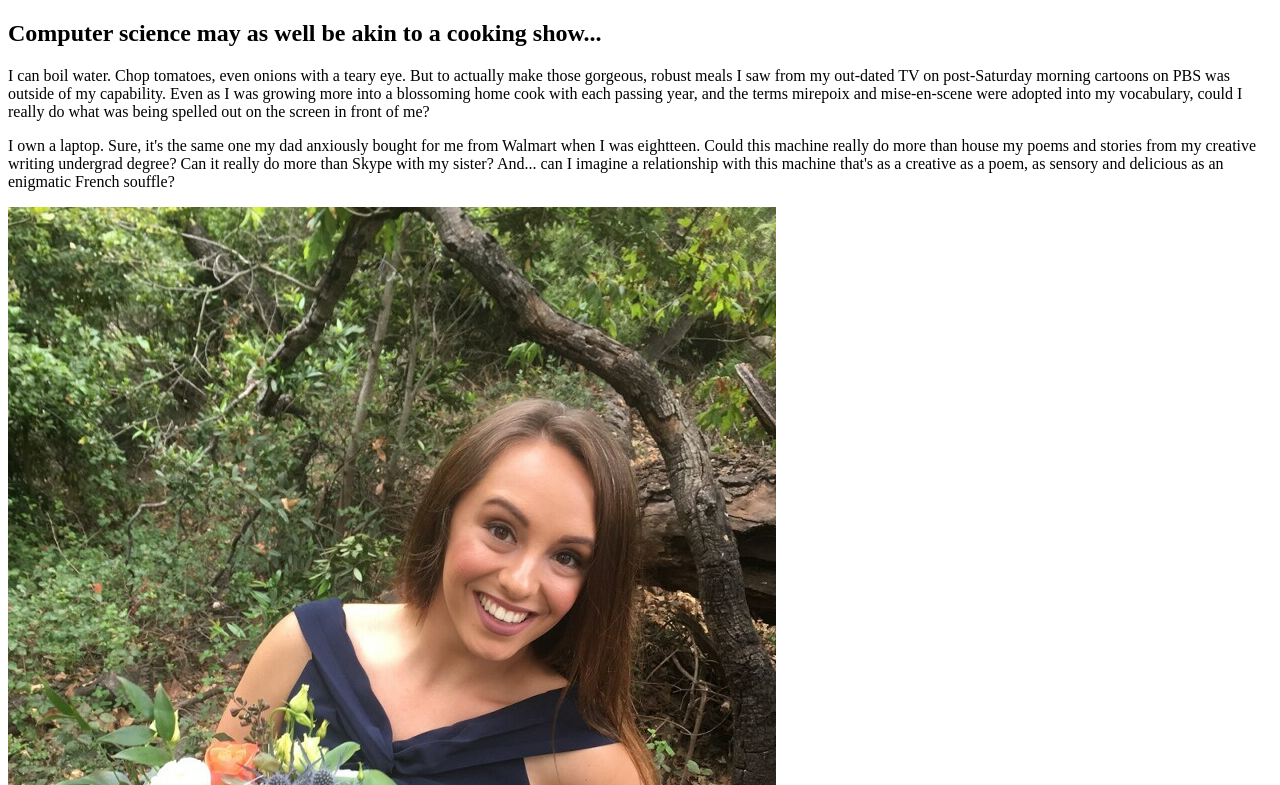
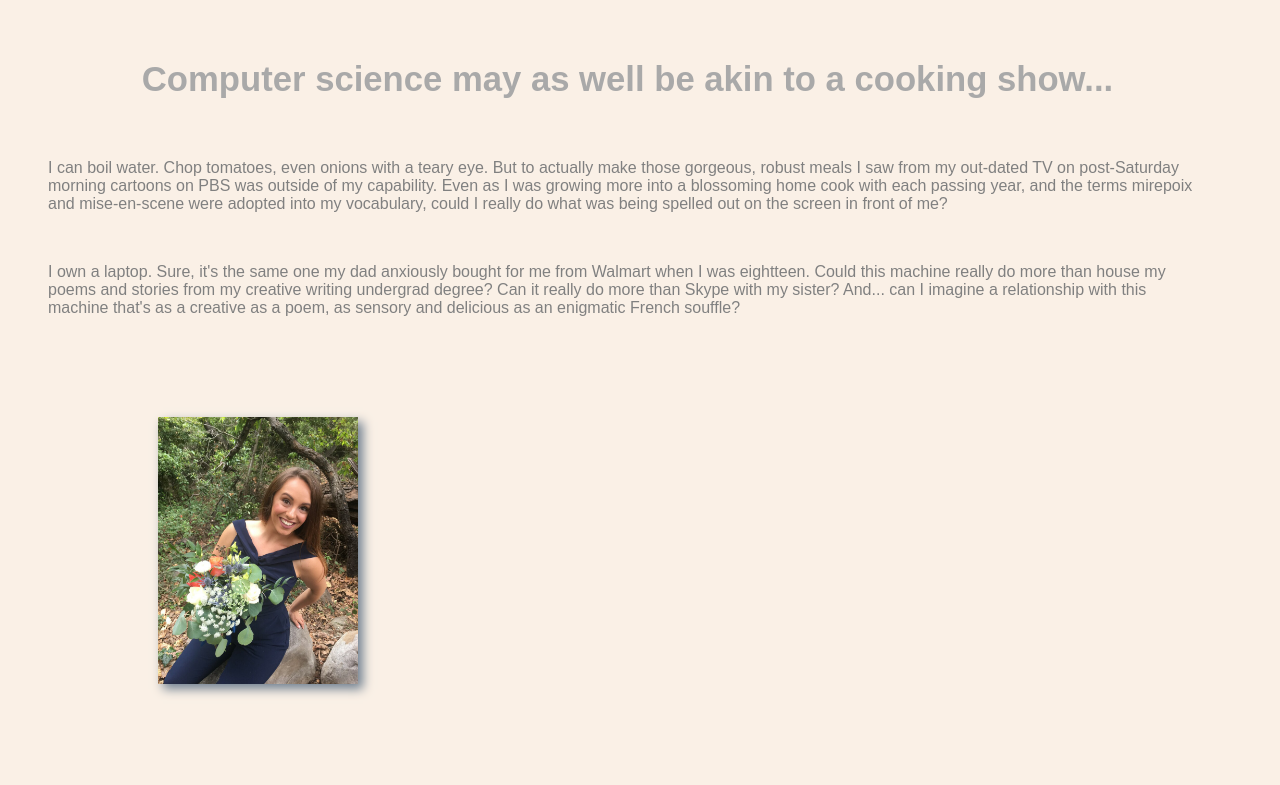
Before and after one commit to saraht0825/my_portfolio_project, a plain HTML site: page index.html in a window 1280 px wide. Shown: the top 785 px of the page. Drawn offline with Linux system fonts and the light colour scheme.

Commit message:
update index.html, add CSS style

```diff
--- a/index.html
+++ b/index.html
@@ -2,6 +2,7 @@
 <html>
     <head>
         <title>Sarah Taylor's Portfolio Site</title>
+        <link rel="stylesheet" type="text/css"href="style.css">
     </head>
     <body>
         <article>
--- /dev/null
+++ b/style.css
@@ -0,0 +1,34 @@
+p {
+    margin-top: 50px;
+    margin-bottom: 50px;
+    margin-right: 75px;
+    margin-left: 40px;
+    text-align: left;
+    color: grey;
+    font-size: 12pt;
+    font-family: "Arial", "Times New Roman", serif;
+}
+
+body {
+    background-color: linen;
+}
+
+h1 {
+    margin-top: 60px;
+    margin-bottom: 60px;
+    margin-right: 75px;
+    margin-left: 50px;
+    text-align: center;
+    color: darkgray;
+    font-size: 26pt;
+    font-family: "Arial", serif;
+}
+
+img {margin-top: 50px;
+    margin-left: 150px;
+    margin-right: 50px;
+    margin-bottom: 50px;
+    align-content: center;
+    box-shadow: 5px 5px 10px slategray;
+    width: 200px;
+}
```
